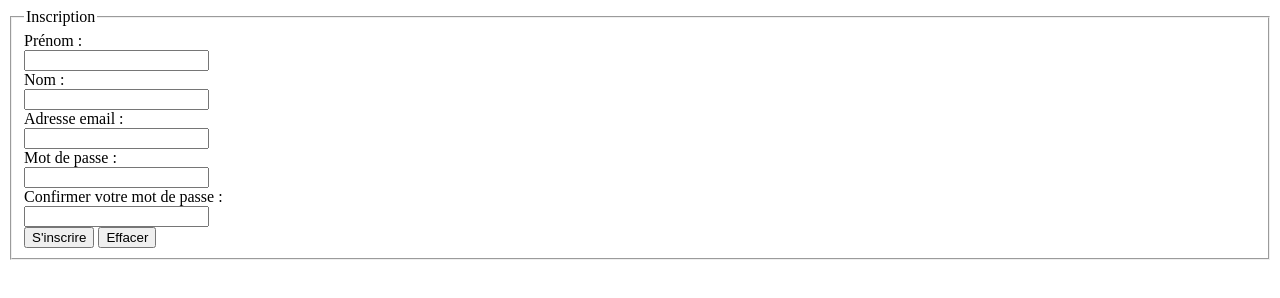
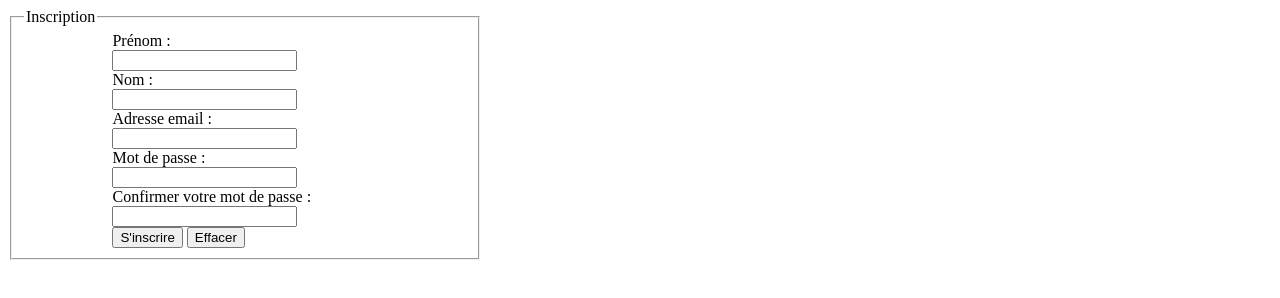
Before and after one commit to derdeche/Formulaire-Authentification-Inscription, a plain HTML site: page inscription.html in a window 1280 px wide. Drawn offline with Linux system fonts and the light colour scheme.

Commit message:
rajout style margin ,width

```diff
--- a/inscription.html
+++ b/inscription.html
@@ -7,11 +7,11 @@
 </head>
 <body>
 
-    <fieldset>
+    <fieldset style="width: 35%;">
 
         <legend>Inscription</legend>
 
-        <form>
+        <form style="margin-left: 20%;">
             <label>Prénom :</label><br/>
             <input type="text"/><br/>
 
```
